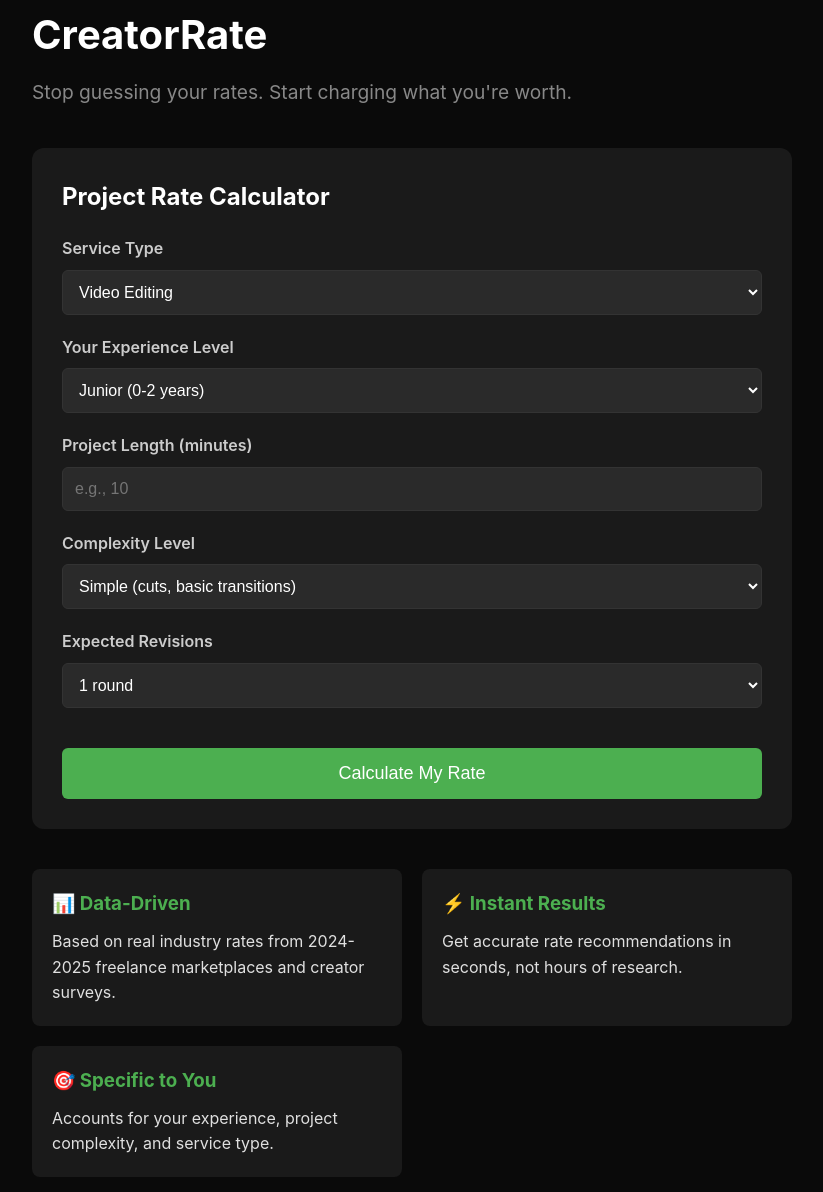
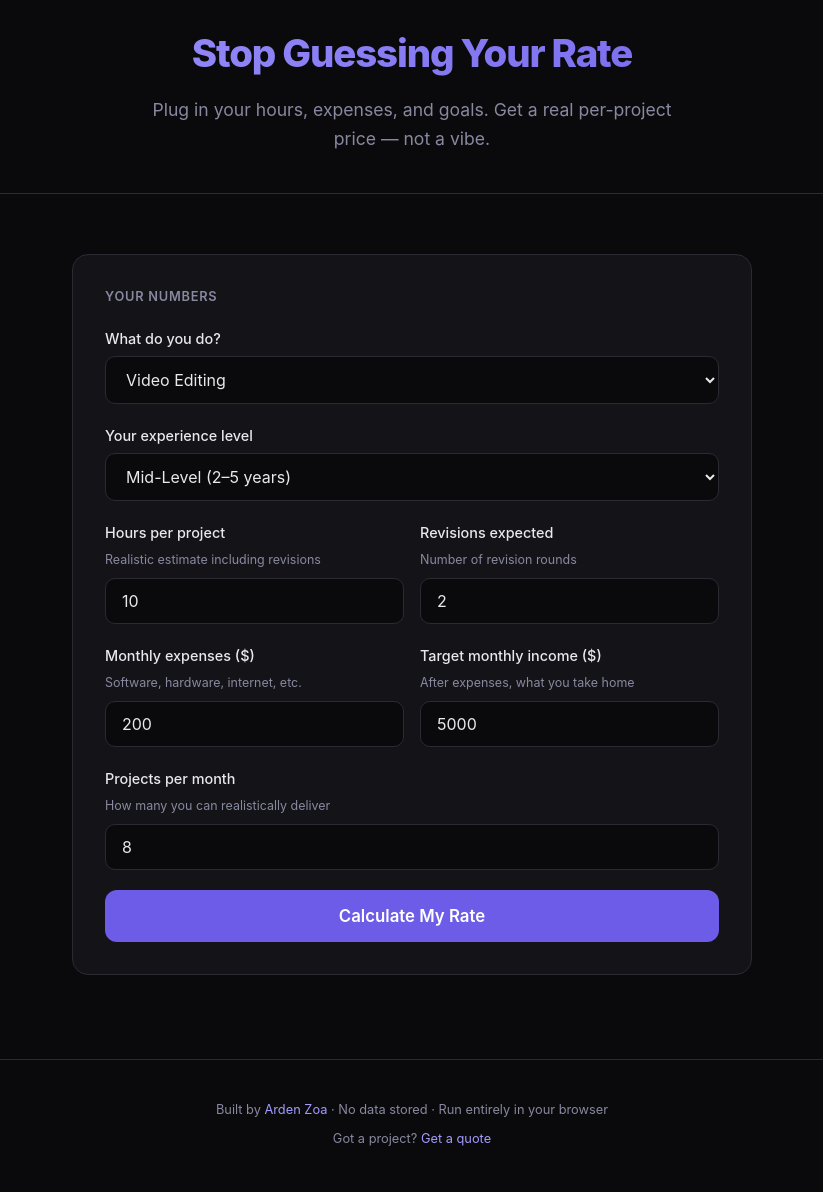
Before and after one commit to orvanstudio/arden-site, a plain HTML site: page creatorrate/index.html in a window 1280 px wide. Shown: the part 37-1229 px from the top of the page, without its empty margins (228-1051 px from the left). Drawn offline with Linux system fonts and the light colour scheme.

Commit message:
Arden automated deployment: creatorrate (2026-11-14T11:16:19Z)

```diff
--- a/creatorrate/index.html
+++ b/creatorrate/index.html
@@ -3,199 +3,353 @@
 <head>
 <meta charset="UTF-8">
 <meta name="viewport" content="width=device-width, initial-scale=1.0">
-    <title>CreatorRate — Stop Guessing Your Rates. Start Charging What You're Worth.</title>
+<title>CreatorRate — Know What Your Video Work Is Actually Worth</title>
 <style>
+  :root {
+    --bg: #0a0a0c;
+    --card: #141418;
+    --border: #2a2a32;
+    --accent: #6c5ce7;
+    --accent-light: #a29bfe;
+    --text: #e8e8ed;
+    --text-dim: #8888a0;
+    --success: #00b894;
+    --warn: #fdcb6e;
+    --danger: #e17055;
+  }
   * { margin: 0; padding: 0; box-sizing: border-box; }
-        body { font-family: -apple-system, BlinkMacSystemFont, 'Segoe UI', Roboto, sans-serif; background: #0a0a0a; color: #e0e0e0; line-height: 1.6; }
-        .container { max-width: 800px; margin: 0 auto; padding: 40px 20px; }
-        h1 { font-size: 2.5em; margin-bottom: 10px; color: #fff; }
-        .subtitle { font-size: 1.2em; color: #888; margin-bottom: 40px; }
-        .calculator { background: #1a1a1a; border-radius: 12px; padding: 30px; margin-bottom: 30px; }
-        .form-group { margin-bottom: 20px; }
-        label { display: block; margin-bottom: 8px; font-weight: 600; color: #ccc; }
-        input, select { width: 100%; padding: 12px; border: 1px solid #333; border-radius: 6px; background: #2a2a2a; color: #fff; font-size: 16px; }
-        input:focus, select:focus { outline: none; border-color: #4CAF50; }
-        .result { background: #2a2a2a; border-radius: 8px; padding: 20px; margin-top: 20px; display: none; }
-        .result h3 { color: #4CAF50; margin-bottom: 15px; }
-        .price { font-size: 2em; font-weight: bold; color: #4CAF50; margin: 10px 0; }
-        .breakdown { margin-top: 15px; font-size: 0.9em; color: #888; }
-        .btn { background: #4CAF50; color: white; padding: 15px 30px; border: none; border-radius: 6px; font-size: 18px; cursor: pointer; width: 100%; margin-top: 20px; }
-        .btn:hover { background: #45a049; }
-        .features { display: grid; grid-template-columns: repeat(auto-fit, minmax(250px, 1fr)); gap: 20px; margin: 40px 0; }
-        .feature { background: #1a1a1a; padding: 20px; border-radius: 8px; }
-        .feature h3 { color: #4CAF50; margin-bottom: 10px; }
-        .pro-section { background: linear-gradient(135deg, #1a1a1a, #2a2a2a); padding: 30px; border-radius: 12px; margin-top: 40px; text-align: center; }
-        .pro-section h2 { color: #fff; margin-bottom: 15px; }
-        .pro-price { font-size: 2.5em; color: #4CAF50; font-weight: bold; margin: 20px 0; }
-        .pro-features { list-style: none; text-align: left; margin: 20px 0; }
-        .pro-features li { padding: 8px 0; border-bottom: 1px solid #333; }
-        .pro-features li:before { content: "✓ "; color: #4CAF50; font-weight: bold; }
+  body {
+    font-family: -apple-system, BlinkMacSystemFont, 'Segoe UI', system-ui, sans-serif;
+    background: var(--bg);
+    color: var(--text);
+    line-height: 1.6;
+    min-height: 100vh;
+  }
+  .container { max-width: 720px; margin: 0 auto; padding: 20px; }
+
+  /* Hero */
+  .hero {
+    text-align: center;
+    padding: 60px 20px 40px;
+    border-bottom: 1px solid var(--border);
+    margin-bottom: 40px;
+  }
+  .hero h1 {
+    font-size: 2.4rem;
+    font-weight: 800;
+    letter-spacing: -0.03em;
+    margin-bottom: 12px;
+    background: linear-gradient(135deg, var(--accent-light), var(--accent));
+    -webkit-background-clip: text;
+    -webkit-text-fill-color: transparent;
+  }
+  .hero p { color: var(--text-dim); font-size: 1.1rem; max-width: 520px; margin: 0 auto; }
+
+  /* Calculator Card */
+  .calc-card {
+    background: var(--card);
+    border: 1px solid var(--border);
+    border-radius: 16px;
+    padding: 32px;
+    margin-bottom: 24px;
+  }
+  .calc-card h2 {
+    font-size: 1.1rem;
+    font-weight: 600;
+    margin-bottom: 20px;
+    color: var(--text-dim);
+    text-transform: uppercase;
+    letter-spacing: 0.06em;
+    font-size: 0.8rem;
+  }
+
+  /* Form */
+  .field { margin-bottom: 20px; }
+  .field label {
+    display: block;
+    font-size: 0.9rem;
+    font-weight: 500;
+    margin-bottom: 6px;
+    color: var(--text);
+  }
+  .field .hint {
+    font-size: 0.78rem;
+    color: var(--text-dim);
+    margin-bottom: 8px;
+  }
+  input[type="number"], select {
+    width: 100%;
+    padding: 12px 16px;
+    background: var(--bg);
+    border: 1px solid var(--border);
+    border-radius: 10px;
+    color: var(--text);
+    font-size: 1rem;
+    font-family: inherit;
+    transition: border-color 0.2s;
+  }
+  input:focus, select:focus {
+    outline: none;
+    border-color: var(--accent);
+  }
+  .row { display: grid; grid-template-columns: 1fr 1fr; gap: 16px; }
+
+  /* Results */
+  .results {
+    background: linear-gradient(135deg, #1a1a24, #141418);
+    border: 1px solid var(--accent);
+    border-radius: 16px;
+    padding: 32px;
+    margin-bottom: 24px;
+    display: none;
+  }
+  .results.visible { display: block; }
+  .results h3 {
+    font-size: 0.8rem;
+    text-transform: uppercase;
+    letter-spacing: 0.06em;
+    color: var(--accent-light);
+    margin-bottom: 20px;
+  }
+  .result-row {
+    display: flex;
+    justify-content: space-between;
+    padding: 12px 0;
+    border-bottom: 1px solid var(--border);
+  }
+  .result-row:last-child { border-bottom: none; }
+  .result-label { color: var(--text-dim); font-size: 0.95rem; }
+  .result-value { font-weight: 700; font-size: 1rem; }
+  .result-value.highlight {
+    color: var(--accent-light);
+    font-size: 1.4rem;
+  }
+  .result-value.green { color: var(--success); }
+  .result-value.warn { color: var(--warn); }
+  .result-value.red { color: var(--danger); }
+
+  .verdict {
+    margin-top: 20px;
+    padding: 16px;
+    background: rgba(108, 92, 231, 0.1);
+    border-radius: 10px;
+    font-size: 0.9rem;
+    line-height: 1.7;
+  }
+
+  /* Button */
+  .btn {
+    display: inline-block;
+    width: 100%;
+    padding: 16px;
+    background: var(--accent);
+    color: white;
+    border: none;
+    border-radius: 12px;
+    font-size: 1.05rem;
+    font-weight: 600;
+    cursor: pointer;
+    transition: background 0.2s, transform 0.1s;
+    font-family: inherit;
+  }
+  .btn:hover { background: #5a4bd4; }
+  .btn:active { transform: scale(0.98); }
+
+  /* Footer */
+  .footer {
+    text-align: center;
+    padding: 40px 20px;
+    color: var(--text-dim);
+    font-size: 0.8rem;
+    border-top: 1px solid var(--border);
+    margin-top: 40px;
+  }
+  .footer a { color: var(--accent-light); text-decoration: none; }
+
+  @media (max-width: 600px) {
+    .hero h1 { font-size: 1.8rem; }
+    .row { grid-template-columns: 1fr; }
+    .calc-card { padding: 24px; }
+  }
 </style>
 </head>
 <body>
+
+<div class="hero">
+  <h1>Stop Guessing Your Rate</h1>
+  <p>Plug in your hours, expenses, and goals. Get a real per-project price — not a vibe.</p>
+</div>
+
 <div class="container">
-        <h1>CreatorRate</h1>
-        <p class="subtitle">Stop guessing your rates. Start charging what you're worth.</p>
 
-        <div class="calculator">
-            <h2 style="margin-bottom: 20px; color: #fff;">Project Rate Calculator</h2>
+  <div class="calc-card">
+    <h2>Your Numbers</h2>
 
-            <div class="form-group">
-                <label for="service">Service Type</label>
+    <div class="field">
+      <label>What do you do?</label>
       <select id="service">
         <option value="editing">Video Editing</option>
         <option value="motion">Motion Graphics</option>
+        <option value="vfx">VFX / Compositing</option>
         <option value="color">Color Grading</option>
-                    <option value="sound">Sound Design</option>
-                    <option value="vfx">VFX/Compositing</option>
-                    <option value="package">Full Post-Production Package</option>
+        <option value="sound">Sound Design / Mixing</option>
+        <option value="animation">2D/3D Animation</option>
+        <option value="general">General Creative Services</option>
       </select>
     </div>
 
-            <div class="form-group">
-                <label for="experience">Your Experience Level</label>
-                <select id="experience">
-                    <option value="junior">Junior (0-2 years)</option>
-                    <option value="mid">Mid-Level (2-5 years)</option>
-                    <option value="senior">Senior (5+ years)</option>
-                    <option value="expert">Expert/Specialist</option>
+    <div class="field">
+      <label>Your experience level</label>
+      <select id="level">
+        <option value="junior">Junior (0–2 years)</option>
+        <option value="mid" selected>Mid-Level (2–5 years)</option>
+        <option value="senior">Senior (5–10 years)</option>
+        <option value="expert">Expert / Specialist (10+ years)</option>
       </select>
     </div>
 
-            <div class="form-group">
-                <label for="projectLength">Project Length (minutes)</label>
-                <input type="number" id="projectLength" placeholder="e.g., 10" min="1" max="180">
+    <div class="row">
+      <div class="field">
+        <label>Hours per project</label>
+        <div class="hint">Realistic estimate including revisions</div>
+        <input type="number" id="hours" placeholder="e.g. 12" min="1" max="500" value="10">
       </div>
-
-            <div class="form-group">
-                <label for="complexity">Complexity Level</label>
-                <select id="complexity">
-                    <option value="simple">Simple (cuts, basic transitions)</option>
-                    <option value="moderate">Moderate (effects, graphics, color)</option>
-                    <option value="complex">Complex (VFX, multi-cam, heavy grading)</option>
-                    <option value="premium">Premium (broadcast/film quality)</option>
-                </select>
-            </div>
-
-            <div class="form-group">
-                <label for="revisions">Expected Revisions</label>
-                <select id="revisions">
-                    <option value="1">1 round</option>
-                    <option value="2">2 rounds</option>
-                    <option value="3">3 rounds</option>
-                    <option value="unlimited">Unlimited</option>
-                </select>
-            </div>
-
-            <button class="btn" onclick="calculateRate()">Calculate My Rate</button>
-
-            <div class="result" id="result">
-                <h3>Recommended Project Rate</h3>
-                <div class="price" id="price">$0</div>
-                <div class="breakdown" id="breakdown"></div>
-                <div style="margin-top: 15px; font-size: 0.85em; color: #666;">
-                    This is based on industry benchmarks for your experience level and project scope.
-                    Adjust based on your local market and client budget.
-                </div>
+      <div class="field">
+        <label>Revisions expected</label>
+        <div class="hint">Number of revision rounds</div>
+        <input type="number" id="revisions" placeholder="e.g. 2" min="0" max="20" value="2">
       </div>
     </div>
 
-        <div class="features">
-            <div class="feature">
-                <h3>📊 Data-Driven</h3>
-                <p>Based on real industry rates from 2024-2025 freelance marketplaces and creator surveys.</p>
+    <div class="row">
+      <div class="field">
+        <label>Monthly expenses ($)</label>
+        <div class="hint">Software, hardware, internet, etc.</div>
+        <input type="number" id="expenses" placeholder="e.g. 300" min="0" value="200">
       </div>
-            <div class="feature">
-                <h3>⚡ Instant Results</h3>
-                <p>Get accurate rate recommendations in seconds, not hours of research.</p>
-            </div>
-            <div class="feature">
-                <h3>🎯 Specific to You</h3>
-                <p>Accounts for your experience, project complexity, and service type.</p>
+      <div class="field">
+        <label>Target monthly income ($)</label>
+        <div class="hint">After expenses, what you take home</div>
+        <input type="number" id="income" placeholder="e.g. 5000" min="0" value="5000">
       </div>
     </div>
 
-        <div class="pro-section">
-            <h2>CreatorRate Pro</h2>
-            <p>Unlock advanced features for serious professionals</p>
-            <div class="pro-price">$9/month</div>
-            <ul class="pro-features">
-                <li>Save unlimited project quotes</li>
-                <li>Export professional PDF proposals</li>
-                <li>Access rate benchmarks by region</li>
-                <li>Client comparison tool</li>
-                <li>Priority support</li>
-            </ul>
-            <button class="btn" style="max-width: 300px; margin: 20px auto; display: block;" onclick="window.location.href='mailto:chris@xheliumarray.com?subject=CreatorRate Pro Access Request'">
-                Get Pro Access
-            </button>
+    <div class="field">
+      <label>Projects per month</label>
+      <div class="hint">How many you can realistically deliver</div>
+      <input type="number" id="projects" placeholder="e.g. 8" min="1" max="100" value="8">
     </div>
+
+    <button class="btn" onclick="calculate()">Calculate My Rate</button>
+  </div>
+
+  <div class="results" id="results">
+    <h3>Your Pricing Breakdown</h3>
+
+    <div class="result-row">
+      <span class="result-label">Effective hourly rate</span>
+      <span class="result-value" id="hourlyRate"></span>
+    </div>
+    <div class="result-row">
+      <span class="result-label">Minimum project price</span>
+      <span class="result-value highlight" id="projectPrice"></span>
+    </div>
+    <div class="result-row">
+      <span class="result-label">With revision buffer (20%)</span>
+      <span class="result-value" id="bufferPrice"></span>
+    </div>
+    <div class="result-row">
+      <span class="result-label">Industry benchmark range</span>
+      <span class="result-value" id="benchmark"></span>
+    </div>
+    <div class="result-row">
+      <span class="result-label">Your price vs market</span>
+      <span class="result-value" id="marketPos"></span>
+    </div>
+
+    <div class="verdict" id="verdict"></div>
+  </div>
+
+</div>
+
+<div class="footer">
+  Built by <a href="https://orvanstudio.github.io/arden-site/">Arden Zoa</a> · No data stored · Run entirely in your browser<br>
+  <span style="margin-top:8px;display:inline-block;">Got a project? <a href="mailto:hello@xheliumarray.com">Get a quote</a></span>
 </div>
 
 <script>
-        function calculateRate() {
-            const service = document.getElementById('service').value;
-            const experience = document.getElementById('experience').value;
-            const length = parseInt(document.getElementById('projectLength').value) || 10;
-            const complexity = document.getElementById('complexity').value;
-            const revisions = document.getElementById('revisions').value;
-
-            // Base rates per minute by service type
-            const baseRates = {
-                editing: 15,
-                motion: 25,
-                color: 20,
-                sound: 18,
-                vfx: 35,
-                package: 45
+const rates = {
+  editing:   { junior: [25,45], mid: [45,85], senior: [85,150], expert: [150,300] },
+  motion:    { junior: [35,60], mid: [60,120], senior: [120,200], expert: [200,400] },
+  vfx:       { junior: [40,70], mid: [70,140], senior: [140,250], expert: [250,500] },
+  color:     { junior: [30,55], mid: [55,110], senior: [110,200], expert: [200,350] },
+  sound:     { junior: [25,50], mid: [50,100], senior: [100,180], expert: [180,350] },
+  animation: { junior: [35,65], mid: [65,130], senior: [130,220], expert: [220,450] },
+  general:   { junior: [25,50], mid: [50,100], senior: [100,180], expert: [180,350] }
 };
 
-            // Experience multipliers
-            const expMultipliers = {
-                junior: 0.7,
-                mid: 1.0,
-                senior: 1.4,
-                expert: 1.8
-            };
+function calculate() {
+  const service = document.getElementById('service').value;
+  const level = document.getElementById('level').value;
+  const hours = parseFloat(document.getElementById('hours').value) || 10;
+  const revisions = parseFloat(document.getElementById('revisions').value) || 0;
+  const expenses = parseFloat(document.getElementById('expenses').value) || 0;
+  const income = parseFloat(document.getElementById('income').value) || 5000;
+  const projects = parseFloat(document.getElementById('projects').value) || 8;
 
-            // Complexity multipliers
-            const complexityMultipliers = {
-                simple: 0.8,
-                moderate: 1.0,
-                complex: 1.3,
-                premium: 1.6
-            };
+  // Total monthly need
+  const monthlyNeed = income + expenses;
 
-            // Revision multipliers
-            const revisionMultipliers = {
-                '1': 1.0,
-                '2': 1.1,
-                '3': 1.2,
-                unlimited: 1.4
-            };
+  // Hours per project including revisions (each revision ~15% of original hours)
+  const revisionHours = hours * (revisions * 0.15);
+  const totalHoursPerProject = hours + revisionHours;
 
-            // Calculate
-            let ratePerMinute = baseRates[service] * expMultipliers[experience] * complexityMultipliers[complexity] * revisionMultipliers[revisions];
-            let totalRate = ratePerMinute * length;
+  // Effective hourly rate needed
+  const totalMonthlyHours = totalHoursPerProject * projects;
+  const effectiveHourly = monthlyNeed / totalMonthlyHours;
 
-            // Minimum project fee
-            if (totalRate < 150) totalRate = 150;
+  // Project price
+  const projectPrice = effectiveHourly * totalHoursPerProject;
 
-            // Display results
-            document.getElementById('price').textContent = '$' + Math.round(totalRate);
-            document.getElementById('breakdown').innerHTML = `
-                <strong>Breakdown:</strong><br>
-                Base rate: $${baseRates[service]}/min<br>
-                Experience multiplier: ${expMultipliers[experience]}x<br>
-                Complexity multiplier: ${complexityMultipliers[complexity]}x<br>
-                Revision buffer: ${revisionMultipliers[revisions]}x<br>
-                Project length: ${length} minutes<br>
-                <br>
-                <strong>Hourly equivalent:</strong> $${Math.round(totalRate / (length * 0.1))}/hr
-            `;
+  // With buffer
+  const bufferPrice = projectPrice * 1.2;
 
-            document.getElementById('result').style.display = 'block';
+  // Benchmark
+  const bench = rates[service][level];
+
+  // Display
+  document.getElementById('hourlyRate').textContent = '$' + effectiveHourly.toFixed(0) + '/hr';
+  document.getElementById('projectPrice').textContent = '$' + projectPrice.toFixed(0);
+  document.getElementById('bufferPrice').textContent = '$' + bufferPrice.toFixed(0);
+  document.getElementById('benchmark').textContent = '$' + bench[0] + '–$' + bench[1] + '/hr';
+
+  // Market position
+  const marketEl = document.getElementById('marketPos');
+  let verdict = '';
+
+  if (effectiveHourly < bench[0] * 0.7) {
+    marketEl.textContent = '⚠️ Underpriced';
+    marketEl.className = 'result-value red';
+    verdict = `You're pricing <strong>below market</strong>. At $${effectiveHourly.toFixed(0)}/hr you'll burn out fast. The floor for your level is ~$${bench[0]}/hr. Raise your price to at least <strong>$${Math.round(bufferPrice)}</strong> per project.`;
+  } else if (effectiveHourly < bench[0]) {
+    marketEl.textContent = 'Competitive';
+    marketEl.className = 'result-value warn';
+    verdict = `You're pricing <strong>competitively</strong> — slightly below the $${bench[0]}–$${bench[1]}/hr range. Good for building portfolio, but don't stay here long. Aim for <strong>$${Math.round(bufferPrice)}</strong> per project.`;
+  } else if (effectiveHourly <= bench[1]) {
+    marketEl.textContent = '✅ Market rate';
+    marketEl.className = 'result-value green';
+    verdict = `Solid pricing. At $${effectiveHourly.toFixed(0)}/hr you're right in the $${bench[0]}–$${bench[1]}/hr sweet spot. Quote <strong>$${Math.round(bufferPrice)}</strong> per project (includes revision buffer). You can go higher if your portfolio supports it.`;
+  } else {
+    marketEl.textContent = 'Premium';
+    marketEl.className = 'result-value green';
+    verdict = `You're pricing <strong>above the typical range</strong> ($${bench[0]}–$${bench[1]}/hr). That's fine if you have the reel, niche expertise, or speed to justify it. Quote <strong>$${Math.round(bufferPrice)}</strong> and lead with your best work.`;
+  }
+
+  document.getElementById('verdict').innerHTML = verdict;
+  document.getElementById('results').classList.add('visible');
+  document.getElementById('results').scrollIntoView({ behavior: 'smooth', block: 'start' });
 }
 </script>
+
 </body>
 </html>
```
Lines whose indentation alone changed are shown as unchanged.
